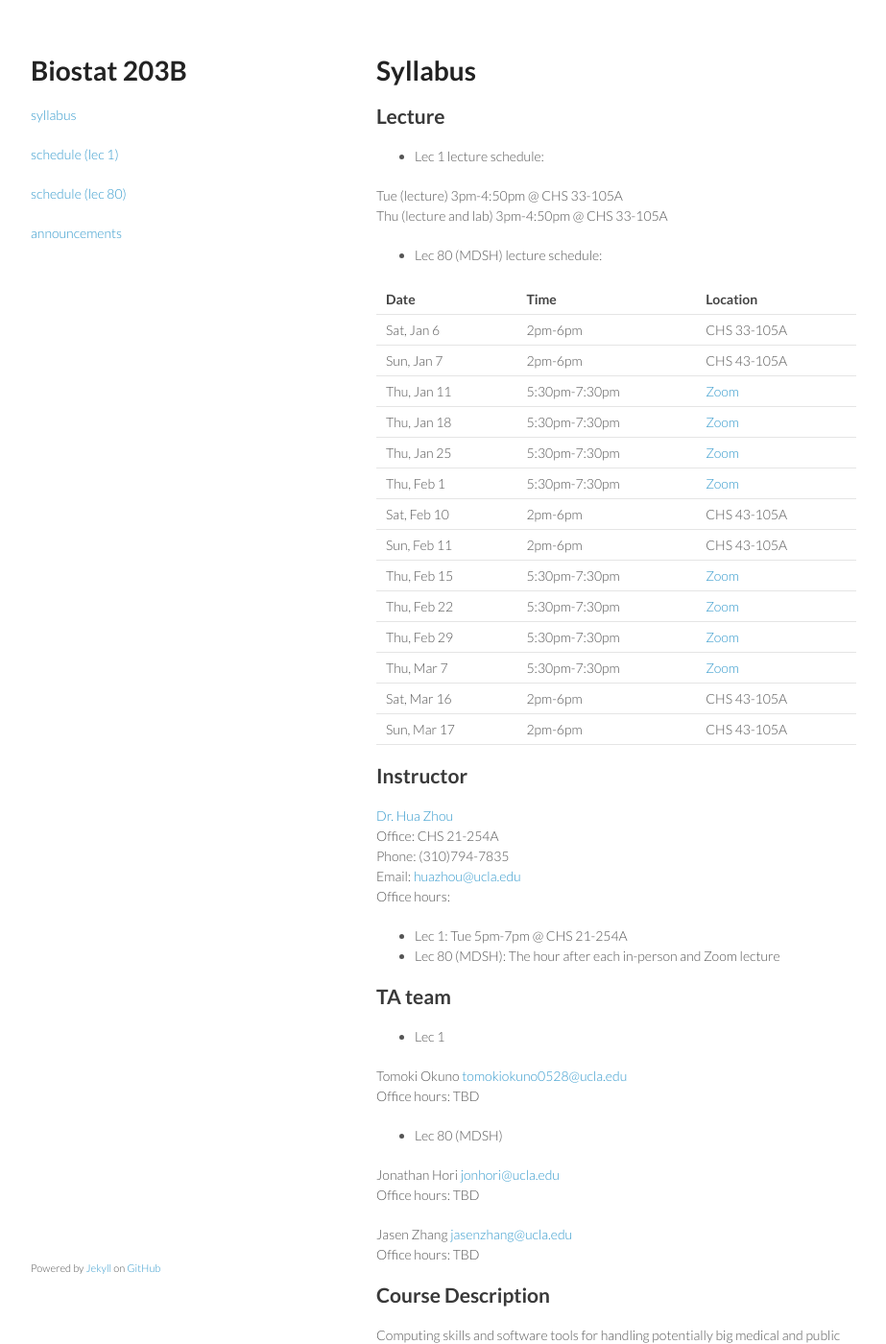
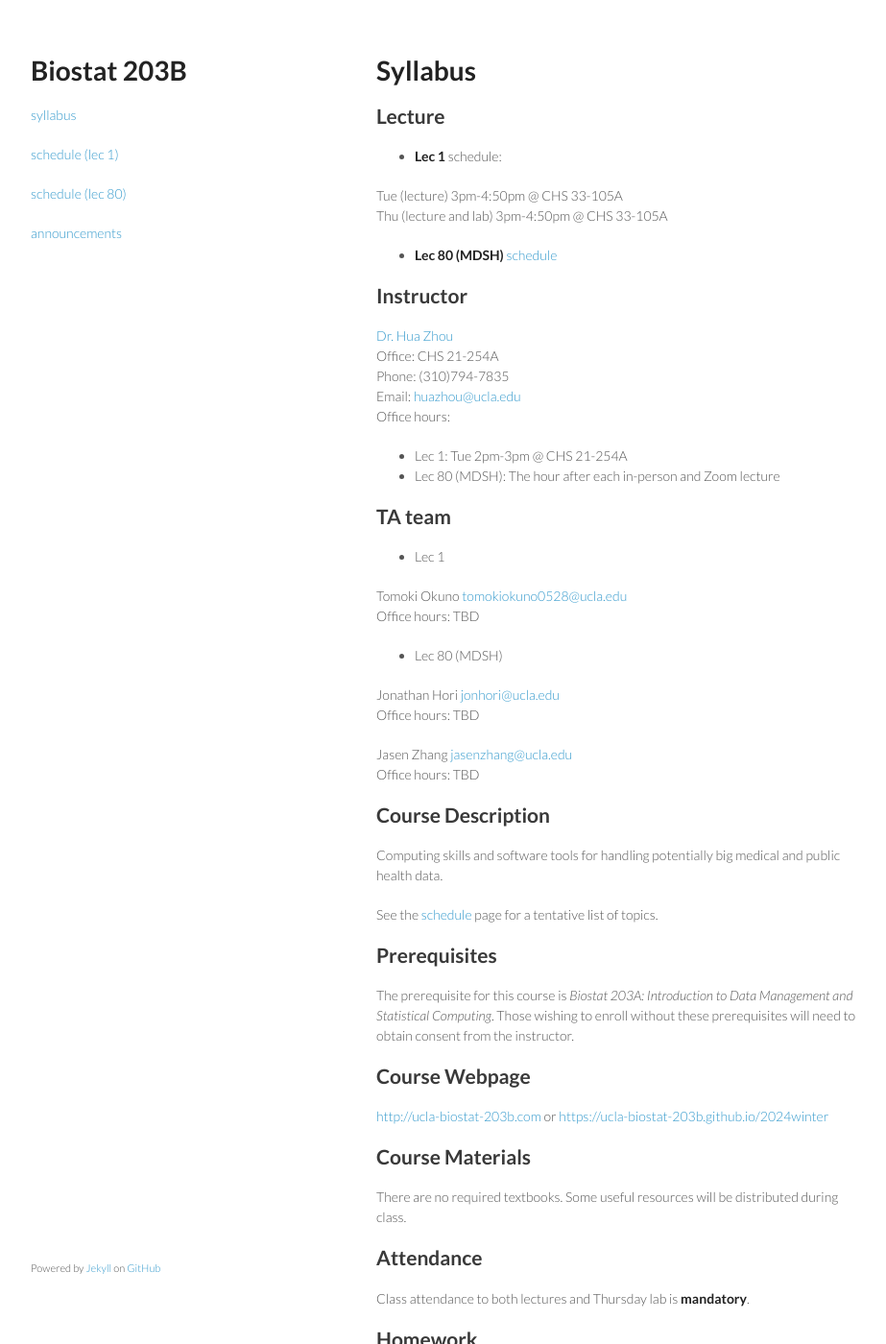
Before and after one commit to ucla-biostat-203b/2024winter, a Jekyll site: the page built from syllabus/syllabus.md, in a window 1280 px wide and 1400 px high. Shown: the whole window at 96% size, without its empty margins (178-1101 px from the left). Built offline with Jekyll 4.4.1, drawn with Linux system fonts in a browser that asks for light colours.

Commit message:
replace lec80 schedule by link

```diff
--- a/syllabus/syllabus.md
+++ b/syllabus/syllabus.md
@@ -7,29 +7,12 @@ title: Biostat 203B
 
 ## Lecture
 
-- Lec 1 lecture schedule:
+- **Lec 1** schedule:
 
 Tue (lecture) 3pm-4:50pm @ CHS 33-105A\
 Thu (lecture and lab) 3pm-4:50pm @ CHS 33-105A
 
-- Lec 80 (MDSH) lecture schedule:
-
-| Date         | Time          | Location                                   |
-|--------------|---------------|--------------------------------------------|
-| Sat, Jan 6   | 2pm-6pm       | CHS 33-105A                                |
-| Sun, Jan 7   | 2pm-6pm       | CHS 43-105A                                |
-| Thu, Jan 11  | 5:30pm-7:30pm | [Zoom](https://ucla.zoom.us/j/97770904876) |
-| Thu, Jan 18  | 5:30pm-7:30pm | [Zoom](https://ucla.zoom.us/j/97770904876) |
-| Thu, Jan 25  | 5:30pm-7:30pm | [Zoom](https://ucla.zoom.us/j/97770904876) |
-| Thu, Feb 1   | 5:30pm-7:30pm | [Zoom](https://ucla.zoom.us/j/97770904876) |
-| Sat, Feb 10  | 2pm-6pm       | CHS 43-105A                                |
-| Sun, Feb 11  | 2pm-6pm       | CHS 43-105A                                |
-| Thu, Feb 15  | 5:30pm-7:30pm | [Zoom](https://ucla.zoom.us/j/97770904876) |
-| Thu, Feb 22  | 5:30pm-7:30pm | [Zoom](https://ucla.zoom.us/j/97770904876) |
-| Thu, Feb 29  | 5:30pm-7:30pm | [Zoom](https://ucla.zoom.us/j/97770904876) |
-| Thu, Mar 7   | 5:30pm-7:30pm | [Zoom](https://ucla.zoom.us/j/97770904876) |
-| Sat, Mar 16  | 2pm-6pm       | CHS 43-105A                                |
-| Sun, Mar 17  | 2pm-6pm       | CHS 43-105A                                |
+- [**Lec 80 (MDSH)** schedule](https://ucla-biostat-203b.github.io/2024winter/schedule/schedule-lec80.html)
 
 ## Instructor
 
@@ -38,7 +21,7 @@ Office: CHS 21-254A\
 Phone: (310)794-7835\
 Email: <huazhou@ucla.edu>
 Office hours:
-- Lec 1: Tue 5pm-7pm @ CHS 21-254A
+- Lec 1: Tue 2pm-3pm @ CHS 21-254A
 - Lec 80 (MDSH): The hour after each in-person and Zoom lecture
 
 ## TA team
```
